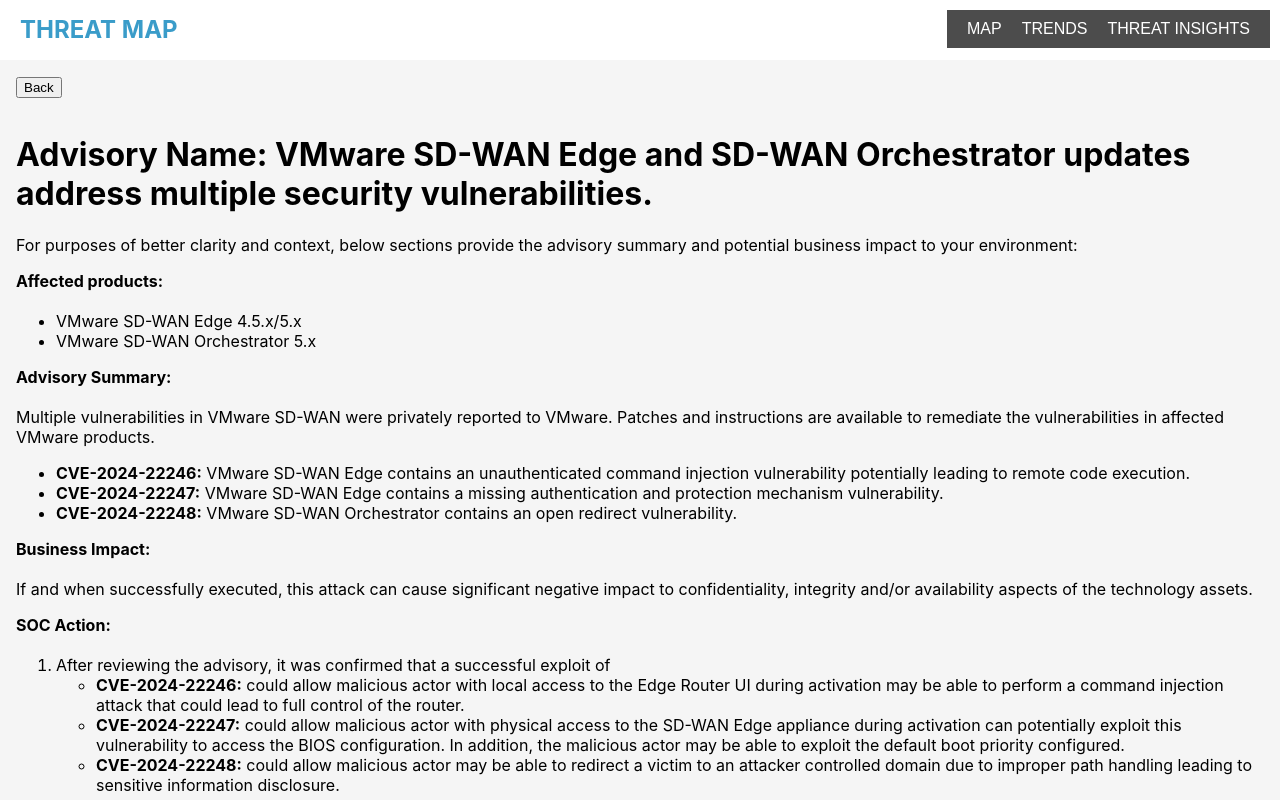
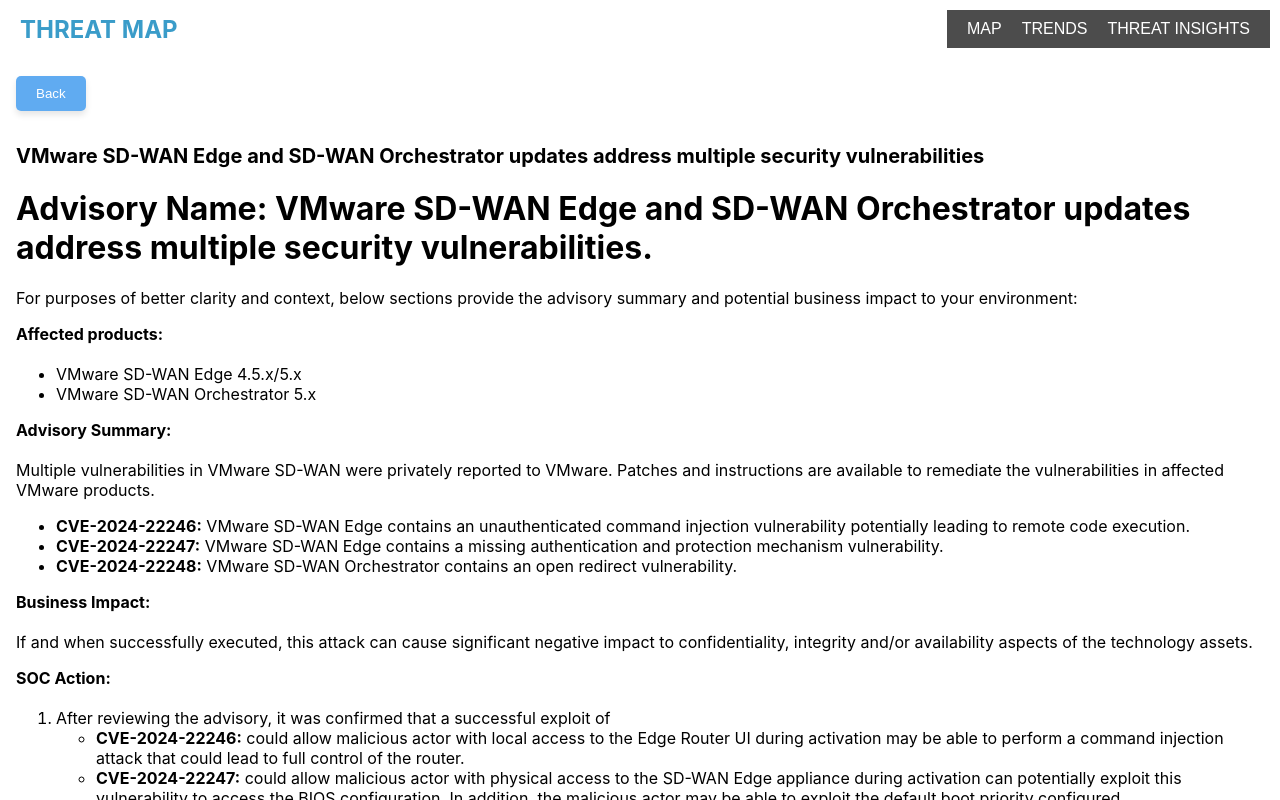
Before and after one commit to cipherwisdom/Threat_Map, a React (Create React App) app: page /trends in a window 1280 px wide. Both pictures are taken after a click on the element 230 px from the left and 265 px from the top of the page. Shown: the top 800 px of the page. Built offline with nearby package versions, Linux system fonts and the light colour scheme.

Commit message:
Adjusted Adv Page

```diff
--- a/src/AdvisoryDetail.js
+++ b/src/AdvisoryDetail.js
@@ -1,5 +1,5 @@
 import React from 'react';
-
+import './App.css'; // Import the CSS file
 
 const AdvisoryDetail = ({ advisory, creator, onBack }) => {
   if (!advisory) {
@@ -7,37 +7,17 @@
   }
 
   return (
-    <div style={styles.container}>
-      <button onClick={onBack} style={styles.backButton}>Back</button>
-      {/* <h2 style={styles.advisoryName}>{advisory.name}</h2> */}
-      {/* <p style={styles.fullDescription}>{advisory.fullDescription}</p> */}
-      <div dangerouslySetInnerHTML={{ __html: advisory.fullDescription }} />
+    <div className="adv-detailspage">
+      <button onClick={onBack} className="backButton">Back</button>
+      <h2 className="advisoryName">{advisory.name}</h2>
+      <div className="fullDescription" dangerouslySetInnerHTML={{ __html: advisory.fullDescription }} />
       {creator && (
-        <>
-          <div>Created by: {creator.name} ({creator.role})</div>
-        </>
+        <div className="creatorDetails">
+          Created by: {creator.name} ({creator.role})
+        </div>
       )}
     </div>
   );
 };
 
-const styles = {
-  container: {
-    marginTop: '60px',
-    padding: '16px',
-    backgroundColor: '#f5f5f5',
-  },
-  backButton: {
-    marginBottom: '16px',
-  },
-  advisoryName: {
-    fontSize: '20px',
-    fontWeight: 'bold',
-  },
-  fullDescription: {
-    fontSize: '16px',
-    marginTop: '8px',
-  },
-};
-
 export default AdvisoryDetail;
--- a/src/App.css
+++ b/src/App.css
@@ -272,40 +272,6 @@
   font-size: 18px;
 }  */
 
-/* Advisory Styling */
-.advisoryWidget {
-  display: flex;
-  flex-direction: column;
-  justify-content: center;
-  height: 250px;
-  width: 100%;
-  padding: 16px;
-  background-color: #aec3d6;
-  border-radius: 15px;
-  cursor: pointer;
-  margin: 8px;
-  box-shadow: 0 4px 8px rgba(0, 0, 0, 0.1);
-  text-align: left;
-  color: #fff;
-}
-
-.advisoryName {
-  font-size: 20px;
-  font-weight: bold;
-  margin-bottom: 16px;
-}
-
-.advisoryDetails {
-  display: flex;
-  flex-direction: column;
-  gap: 8px; /* Add spacing between details */
-}
-
-.affectedTechnology,
-.description {
-  font-size: 16px;
-}
-
 /* Trens CSS */
 /* App.css */
 
@@ -329,6 +295,7 @@
   justify-content: space-between;
 }
 
+/* advisory Widget */
 .advisoryWidget {
   display: flex;
   flex-direction: column;
@@ -336,13 +303,13 @@
   height: 250px;
   width: 100%;
   padding: 16px;
-  background-color: #aec3d6;
+  background-color: rgba(57, 150, 238, 0.5);
   border-radius: 15px;
   cursor: pointer;
   margin: 8px;
   box-shadow: 0 4px 8px rgba(0, 0, 0, 0.1);
   text-align: left;
-  color: #fff;
+  color: #000000;
 }
 
 .advisoryName {
@@ -369,6 +336,47 @@
 .creator-info {
   font-size: 16px;
 }
+
+/* Adv Details Page */
+.adv-detailspage {
+  margin-top: 60px;
+  padding: 16px;
+  /* background-color: #f5f5f5; */
+}
+
+.adv-detailspage .backButton {
+  margin-bottom: 16px;
+  background-color: rgba(57, 150, 238, 0.8); /* Semi-transparent background */
+  border: none;
+  padding: 10px 20px;
+  border-radius: 5px;
+  color: white;
+  cursor: pointer;
+  box-shadow: 0 4px 6px rgba(0, 0, 0, 0.1); /* Proper shadow */
+  transition: background-color 0.3s, box-shadow 0.3s; /* Smooth transitions */
+}
+
+.adv-detailspage .backButton:hover {
+  background-color: rgba(57, 150, 238, 1); /* Solid background on hover */
+  box-shadow: 0 6px 8px rgba(0, 0, 0, 0.2); /* Slightly larger shadow on hover */
+}
+
+.adv-detailspage .advisoryName {
+  font-size: 20px;
+  font-weight: bold;
+}
+
+.adv-detailspage .fullDescription {
+  font-size: 16px;
+  margin-top: 8px;
+}
+
+.adv-detailspage .creatorDetails {
+  margin-top: 16px;
+  font-style: italic;
+}
+
+
 
 /* BlogList.css */
 
@@ -463,7 +471,7 @@
   padding: 15px;
   max-width: 280px;
   margin: 0 auto;
-  background-color: #aec3d6;
+  background-color: rgba(57, 150, 238, 0.5);
   border-radius: 20px;
   box-shadow: 0 0 10px rgba(0, 0, 0, 0.1);
 }
@@ -473,7 +481,7 @@
   margin-bottom: 20px;
   font-family: 'Arial', sans-serif;
   font-size: 24px;
-  color: #333;
+  color: #ffffff;
 }
 
 .country-container ul {
@@ -524,7 +532,8 @@
   top: 110px; /* Adjust position as needed */
   right: 20px; /* Adjust position as needed */
   padding: 20px;
-  background: #aec3d6;
+  background-color: rgba(57, 150, 238, 0.5);
+  color: white;
   border: 1px solid #ccc;
   border-radius: 15px;
   cursor: pointer;
```
